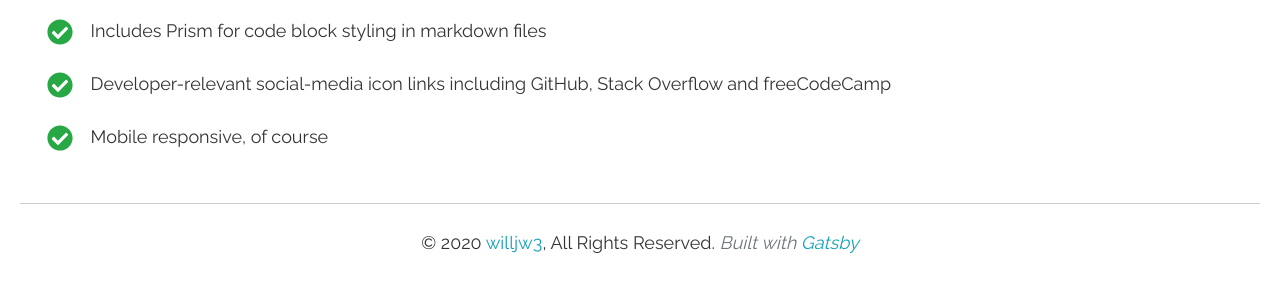
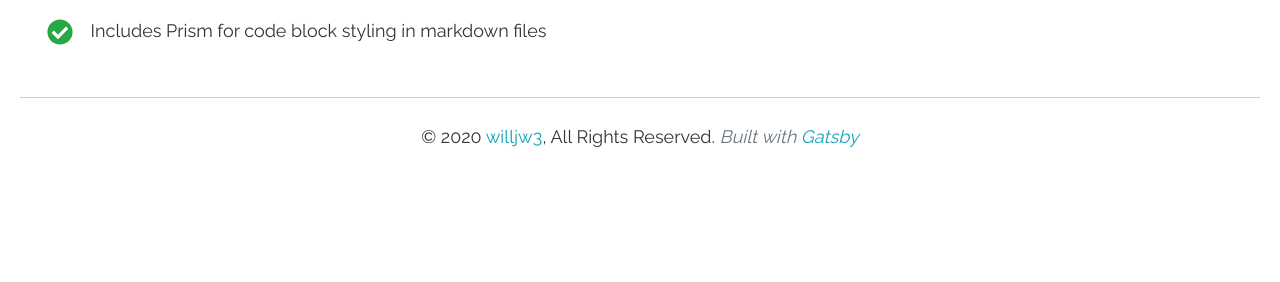
Before and after one commit to kimyh4306/kimyh4306.github.com, a Gatsby site: page /about in a window 1280 px wide. Shown: the part 1122-1404 px from the top of the page. After the commit the page ends 1298 px from the top, so only its background shows below. Built offline with nearby package versions, Linux system fonts and the light colour scheme; Gatsby itself is replaced by a stand-in of ours.

Commit message:
test commit

```diff
--- a/src/pages/about.js
+++ b/src/pages/about.js
@@ -61,18 +61,6 @@ const AboutPage = (props) => {
                             </span>
                             <p className="d-inline-block ml-3 w-75 align-top">Includes Prism for code block styling in markdown files</p>
                         </div>
-                        <div>
-                            <span className="text-success d-inline-block" title="icons">
-                                <FaCheckCircle size={26} style={{ color: "success" }} />
-                            </span>
-                            <p className="d-inline-block ml-3 w-75 align-top">Developer-relevant social-media icon links including GitHub, Stack Overflow and freeCodeCamp</p>
-                        </div>
-                        <div>
-                            <span className="text-success d-inline-block" title="mobile">
-                                <FaCheckCircle size={26} style={{ color: "success" }} />
-                            </span>
-                            <p className="d-inline-block ml-3 w-75 align-top">Mobile responsive, of course</p>
-                        </div>
                     </div>
                 </div>
             </div>
```
Also changed, not shown: src/images/AT.png (added), src/images/MirrorSymmetry.png (added), src/images/Morse Theory.jpg (added).
